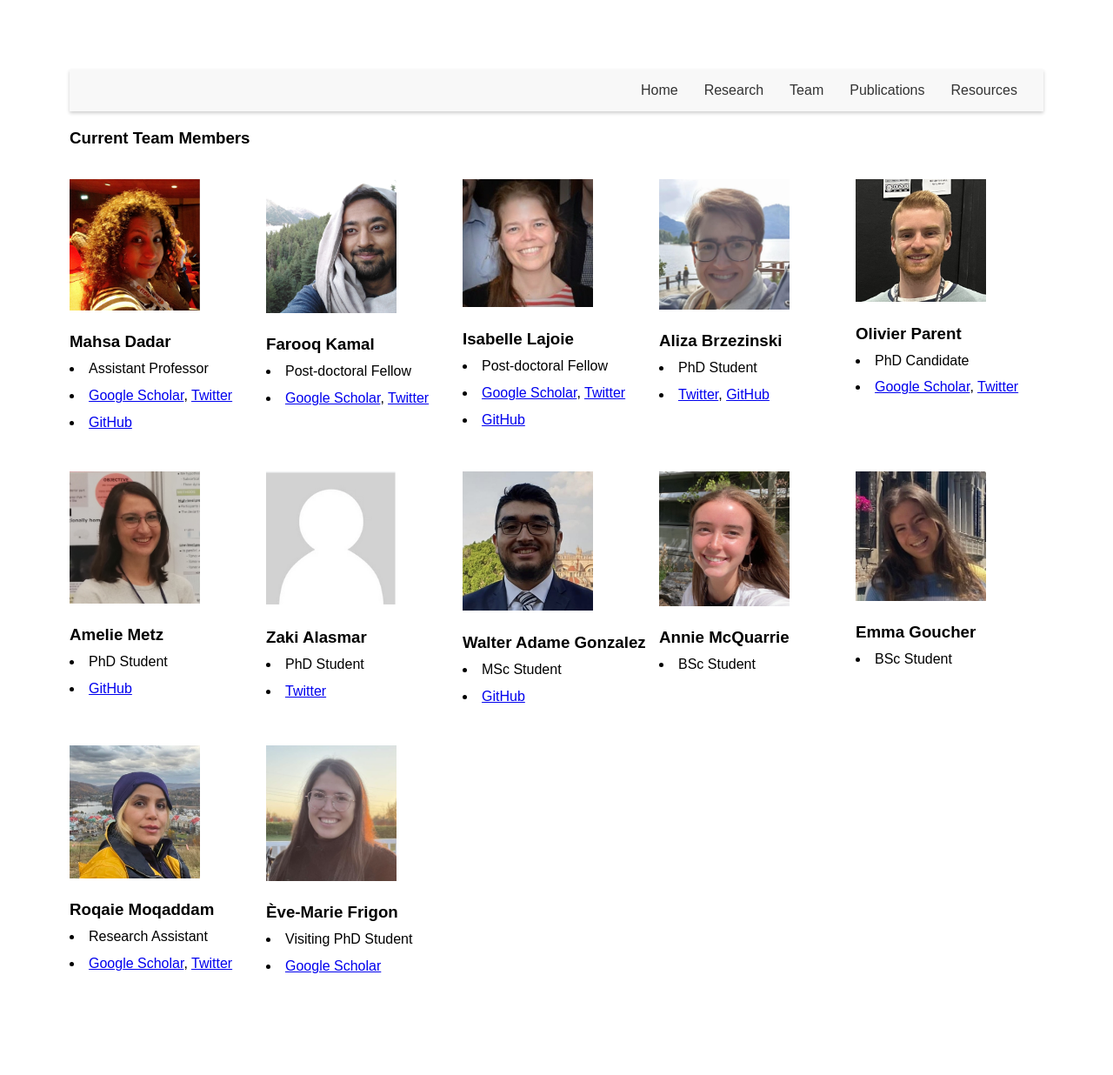
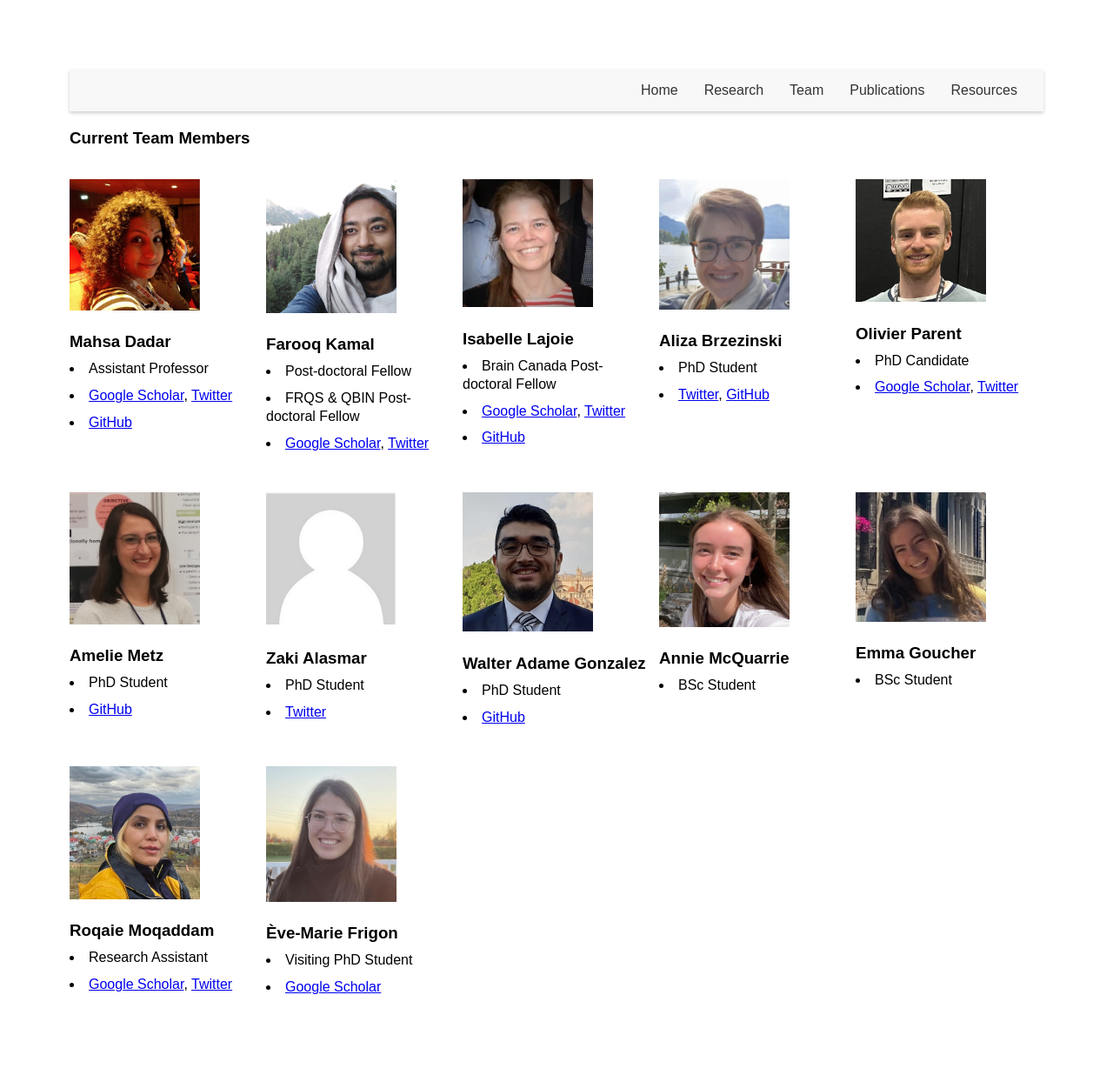
Before and after one commit to VANDAlab/VANDAlab.github.io, a Jekyll site: the page team.html, which Jekyll copies as it is, in a window 1280 px wide. Shown: the whole page at 87% size. Built offline with Jekyll 4.4.1, drawn with Linux system fonts in a browser that asks for light colours; before the commit the page ends 1212 px from its top, so only the background shows below that.

Commit message:
Update team.html

```diff
--- a/team.html
+++ b/team.html
@@ -32,6 +32,7 @@
     <img src="team/farooq.jpg" alt="empty">
     <h3>Farooq Kamal</h3>
     <li>Post-doctoral Fellow</li>
+  <li>FRQS & QBIN Post-doctoral Fellow</li>
    <li> <a href="https://scholar.google.ca/citations?user=FhnaDhAAAAAJ&hl=en" target="_blank">Google Scholar</a>,
           <a href="https://twitter.com/KamFaro" target="_blank">Twitter</a> </li>
 </div>
@@ -39,7 +40,7 @@
   <div class="person">
     <img src="team/isabelle.jpg" alt="empty">
     <h3>Isabelle Lajoie</h3>
-    <li>Post-doctoral Fellow</li>
+    <li>Brain Canada Post-doctoral Fellow</li>
      <li> <a href="https://scholar.google.com/citations?user=axwnu5UAAAAJ&hl=fr" target="_blank">Google Scholar</a>,
        <a href="https://twitter.com/islaja1" target="_blank">Twitter</a> </li>
     <li> <a href="https://github.com/islaja">GitHub</a> </li>
@@ -79,7 +80,7 @@
     <div class="person">
       <img src="team/walter.jpg" alt="empty">
     <h3>Walter Adame Gonzalez</h3>
-    <li>MSc Student</li>
+    <li>PhD Student</li>
      <li> <a href="https://github.com/waadgo">GitHub</a> </li>
 </div>
 
```
